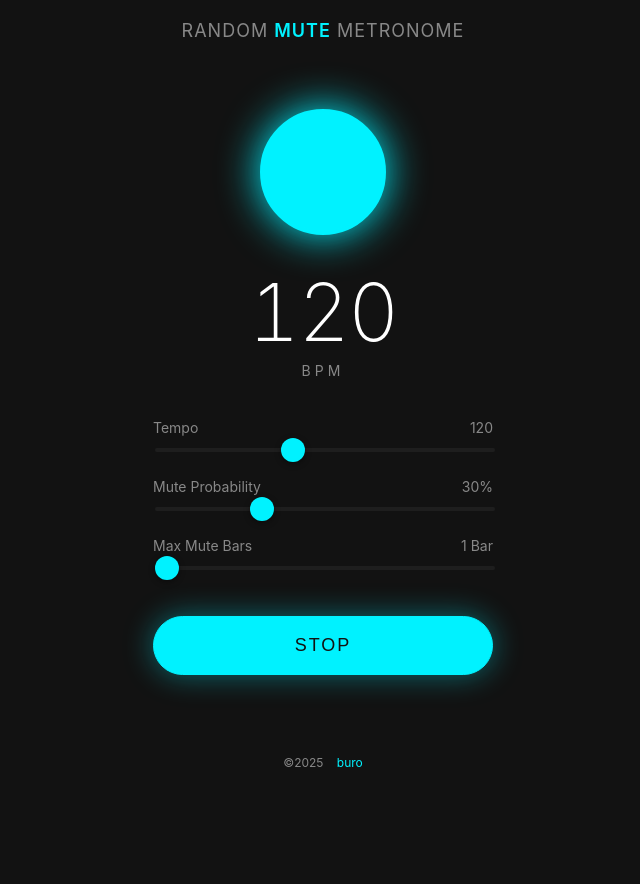
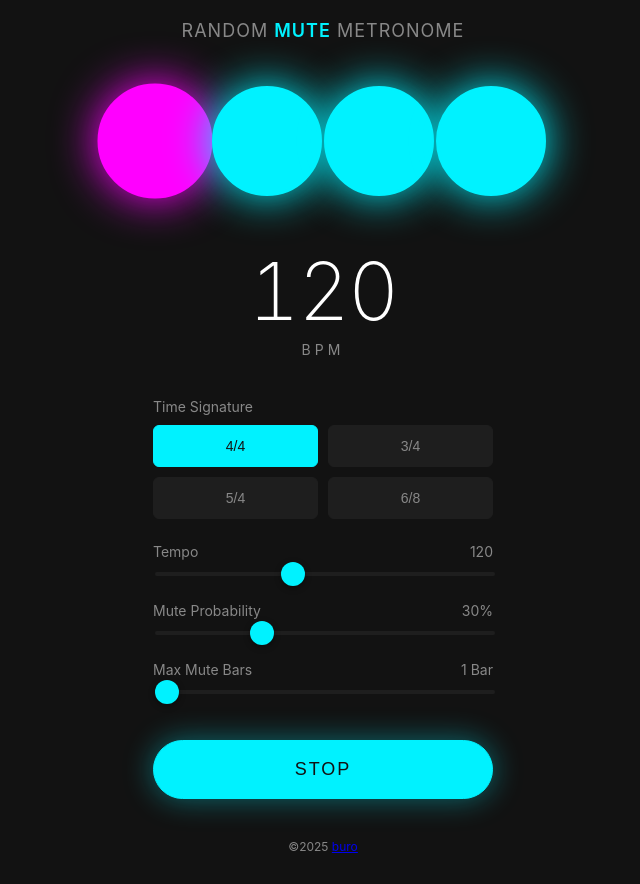
Before and after one commit to music-traning/random-metro, a plain HTML site: page index.html in a window 1280 px wide. Both pictures are taken after a click on the button "START". Shown: the whole page, without its empty margins (317-957 px from the left). Before the commit the page ends 800 px from the top, so only its background shows below. Drawn offline with Linux system fonts and the light colour scheme.

Commit message:
Add files via upload

```diff
--- a/index.html
+++ b/index.html
@@ -3,12 +3,13 @@
 <head>
     <meta charset="UTF-8">
     <meta name="viewport" content="width=device-width, initial-scale=1.0, maximum-scale=1.0, user-scalable=no">
-    <title>Random Mute Metronome (Improved)</title>
+    <title>Random Mute Metronome (Multi-Time)</title>
     <style>
         :root {
             --bg-color: #121212;
             --surface-color: #1e1e1e;
             --primary-color: #00f2ff;
+            --accent-color: #ff00ff;
             --muted-color: #444;
             --text-main: #ffffff;
             --text-sub: #888;
@@ -60,29 +61,51 @@
             padding: 20px 0;
         }
 
+        .visualizer-container {
+            display: flex;
+            gap: 12px;
+            margin-bottom: 40px;
+            align-items: center;
+            justify-content: center;
+            min-height: 140px;
+        }
+
         .visualizer {
-            width: 120px;
-            height: 120px;
+            width: 100px;
+            height: 100px;
             border-radius: 50%;
             background-color: transparent;
-            border: 4px solid var(--surface-color);
-            margin-bottom: 40px;
+            border: 3px solid var(--surface-color);
             transition: all 0.1s ease-out;
-            box-shadow: 0 0 20px rgba(0,0,0,0.5);
+            box-shadow: 0 0 15px rgba(0,0,0,0.5);
         }
 
         .visualizer.active {
             background-color: var(--primary-color);
             border-color: var(--primary-color);
             box-shadow: 0 0 40px var(--primary-color);
-            transform: scale(1.05);
+            transform: scale(1.1);
+        }
+
+        .visualizer.accent {
+            background-color: var(--accent-color);
+            border-color: var(--accent-color);
+            box-shadow: 0 0 40px var(--accent-color);
+            transform: scale(1.15);
         }
 
         .visualizer.ghost {
             border-color: var(--muted-color);
             background-color: transparent;
             box-shadow: none;
-            transform: scale(0.95);
+            transform: scale(0.9);
+        }
+
+        .beat-label {
+            position: absolute;
+            font-size: 11px;
+            color: var(--text-sub);
+            margin-top: 110px;
         }
 
         .bpm-container {
@@ -126,6 +149,34 @@
             justify-content: space-between;
             font-size: 14px;
             color: var(--text-sub);
+        }
+
+        .time-signature-buttons {
+            display: grid;
+            grid-template-columns: repeat(2, 1fr);
+            gap: 10px;
+        }
+
+        .time-btn {
+            padding: 12px;
+            background: var(--surface-color);
+            color: var(--text-sub);
+            border: 1px solid var(--surface-color);
+            border-radius: 6px;
+            cursor: pointer;
+            font-size: 14px;
+            transition: all 0.2s;
+            text-transform: uppercase;
+        }
+
+        .time-btn:active {
+            transform: scale(0.95);
+        }
+
+        .time-btn.active {
+            background: var(--primary-color);
+            color: var(--bg-color);
+            border-color: var(--primary-color);
         }
 
         .range-input {
@@ -204,35 +255,6 @@
             font-size: 12px;
             color: var(--text-sub);
         }
-
-        footer a {
-            color: var(--primary-color);
-            text-decoration: none;
-            margin-left: 10px;
-            transition: opacity 0.2s;
-        }
-
-        footer a:hover {
-            opacity: 0.8;
-            text-decoration: underline;
-        }
-
-        .timing-info {
-            position: fixed;
-            top: 10px;
-            right: 10px;
-            font-size: 11px;
-            color: var(--text-sub);
-            background: rgba(0,0,0,0.5);
-            padding: 8px 12px;
-            border-radius: 4px;
-            font-family: 'Courier New', monospace;
-            display: none;
-        }
-
-        .timing-info.show {
-            display: block;
-        }
     </style>
 </head>
 <body>
@@ -242,7 +264,7 @@
     </header>
 
     <main class="app-main">
-        <div id="visualizer" class="visualizer"></div>
+        <div id="visualizerContainer" class="visualizer-container"></div>
 
         <div class="bpm-container">
             <div class="bpm-value" id="bpmDisplay">120</div>
@@ -250,6 +272,18 @@
         </div>
 
         <div class="controls">
+            <div class="control-group">
+                <div class="control-header">
+                    <span>Time Signature</span>
+                </div>
+                <div class="time-signature-buttons">
+                    <button class="time-btn active" data-time="4/4">4/4</button>
+                    <button class="time-btn" data-time="3/4">3/4</button>
+                    <button class="time-btn" data-time="5/4">5/4</button>
+                    <button class="time-btn" data-time="6/8">6/8</button>
+                </div>
+            </div>
+
             <div class="control-group">
                 <div class="control-header">
                     <span>Tempo</span>
@@ -278,10 +312,8 @@
         </div>
     </main>
 
-    <div class="timing-info" id="timingInfo"></div>
-
     <footer>
-        ©2025  <a href="https://note.com/jazzy_begin">buro</a>
+        ©2025 <a href="https://note.com/jazzy_begin">buro</a>
     </footer>
 
     <script>
@@ -300,11 +332,25 @@
         let muteProb = 30;
         let maxMuteBars = 1;
 
-        const visualizer = document.getElementById('visualizer');
+        // 拍子設定
+        let timeSignature = '4/4';
+        let beatsPerBar = 4;  // 4/4の場合
+
+        // タイム署名の定義
+        const timeSigs = {
+            '4/4': { beats: 4, accentBeats: [0] },
+            '3/4': { beats: 3, accentBeats: [0] },
+            '5/4': { beats: 5, accentBeats: [0] },
+            '6/8': { beats: 6, accentBeats: [0, 3] } // 6/8は二重アクセント
+        };
+
         const playBtn = document.getElementById('playBtn');
         const bpmRange = document.getElementById('bpmRange');
         const probRange = document.getElementById('probRange');
         const durRange = document.getElementById('durRange');
+        const visualizerContainer = document.getElementById('visualizerContainer');
+        const timeButtons = document.querySelectorAll('.time-btn');
+
         const displays = {
             bpm: document.getElementById('bpmDisplay'),
             bpmSmall: document.getElementById('bpmVal'),
@@ -314,15 +360,33 @@
 
         const lookahead = 25.0;
         const scheduleAheadTime = 0.1;
+        const visualQueue = [];
+        const visualizers = {};
 
-        // ============ 改善: 高精度タイミング用キュー ============
-        const visualQueue = [];
+        // ビジュアライザーを動的生成
+        function createVisualizers() {
+            visualizerContainer.innerHTML = '';
+            Object.keys(visualizers).forEach(k => delete visualizers[k]);
+
+            for (let i = 0; i < beatsPerBar; i++) {
+                const container = document.createElement('div');
+                container.style.position = 'relative';
+
+                const viz = document.createElement('div');
+                viz.className = 'visualizer';
+                viz.id = `viz-${i}`;
+
+                container.appendChild(viz);
+                visualizerContainer.appendChild(container);
+                visualizers[i] = viz;
+            }
+        }
 
         function nextNote() {
             const secondsPerBeat = 60.0 / bpm;
             nextNoteTime += secondsPerBeat;
             currentBeat++;
-            if (currentBeat === 4) {
+            if (currentBeat === beatsPerBar) {
                 currentBeat = 0;
             }
         }
@@ -338,23 +402,26 @@
             gainNode.connect(audioCtx.destination);
 
             const isGhost = isMuted;
+            const config = timeSigs[timeSignature];
+            const isAccent = config.accentBeats.includes(beatNumber);
 
             if (!isMuted) {
-                osc.frequency.value = (beatNumber === 0) ? 1000 : 800;
+                osc.frequency.value = isAccent ? 1000 : 800;
                 gainNode.gain.setValueAtTime(1, time);
                 gainNode.gain.exponentialRampToValueAtTime(0.001, time + 0.05);
                 osc.start(time);
                 osc.stop(time + 0.1);
             }
 
-            // 改善: ビジュアル更新を高精度キューに追加
-            syncVisualWithAudio(time, isGhost);
+            syncVisualWithAudio(time, isGhost, beatNumber, isAccent);
         }
 
-        function syncVisualWithAudio(scheduledTime, isGhost) {
+        function syncVisualWithAudio(scheduledTime, isGhost, beatNumber, isAccent) {
             visualQueue.push({
                 scheduledTime: scheduledTime,
                 isGhost: isGhost,
+                beatNumber: beatNumber,
+                isAccent: isAccent,
                 rafCallback: null
             });
         }
@@ -384,7 +451,6 @@
             }
         }
 
-        // ============ 改善: requestAnimationFrame ベースの高精度ビジュアル処理 ============
         function processVisualQueue() {
             if (!isPlaying) return;
 
@@ -393,21 +459,16 @@
                 const timeDiff = item.scheduledTime - audioCtx.currentTime;
 
                 if (timeDiff <= 0) {
-                    // 時刻に達した：即座に実行
-                    triggerVisual(item.isGhost);
+                    triggerVisual(item.beatNumber, item.isGhost, item.isAccent);
                     visualQueue.splice(i, 1);
                 } else if (timeDiff < 0.05) {
-                    // 50ms以内：requestAnimationFrameで継続監視
                     if (!item.rafCallback) {
-                        item.rafCallback = true; // マーク済み
+                        item.rafCallback = true;
                     }
                 } else {
-                    // 50ms以上先：setTimeoutで次のチェック時刻まで待つ
                     if (!item.rafCallback) {
                         const sleepTime = Math.max(1, (timeDiff - 0.05) * 1000);
-                        setTimeout(() => {
-                            // このタイムアウト後、次の requestAnimationFrame で処理される
-                        }, sleepTime);
+                        setTimeout(() => {}, sleepTime);
                         item.rafCallback = true;
                     }
                 }
@@ -418,18 +479,37 @@
             }
         }
 
-        function triggerVisual(isGhost) {
-            if (!isPlaying) return;
+        function triggerVisual(beatNumber, isGhost, isAccent) {
+            if (!isPlaying || !visualizers[beatNumber]) return;
 
-            visualizer.classList.remove('active', 'ghost');
-            void visualizer.offsetWidth;
+            const viz = visualizers[beatNumber];
+            viz.classList.remove('active', 'ghost', 'accent');
+            void viz.offsetWidth;
 
             if (isGhost) {
-                visualizer.classList.add('ghost');
+                viz.classList.add('ghost');
+            } else if (isAccent) {
+                viz.classList.add('accent');
             } else {
-                visualizer.classList.add('active');
+                viz.classList.add('active');
             }
         }
+
+        // タイム署名ボタンリスナー
+        timeButtons.forEach(btn => {
+            btn.addEventListener('click', () => {
+                if (isPlaying) return; // 再生中は変更不可
+
+                timeButtons.forEach(b => b.classList.remove('active'));
+                btn.classList.add('active');
+
+                timeSignature = btn.dataset.time;
+                beatsPerBar = timeSigs[timeSignature].beats;
+
+                createVisualizers();
+                currentBeat = 0;
+            });
+        });
 
         playBtn.addEventListener('click', () => {
             if (isPlaying) {
@@ -438,7 +518,9 @@
                 cancelAnimationFrame(rafID);
                 playBtn.textContent = "START";
                 playBtn.classList.remove('playing');
-                visualizer.classList.remove('active', 'ghost');
+                Object.values(visualizers).forEach(v => {
+                    v.classList.remove('active', 'ghost', 'accent');
+                });
                 visualQueue.length = 0;
             } else {
                 if (audioCtx.state === 'suspended') {
@@ -453,7 +535,7 @@
                 visualQueue.length = 0;
 
                 scheduler();
-                processVisualQueue(); // 高精度ビジュアル処理開始
+                processVisualQueue();
                 playBtn.textContent = "STOP";
                 playBtn.classList.add('playing');
             }
@@ -475,6 +557,9 @@
             const label = maxMuteBars === 1 ? " Bar" : " Bars";
             displays.dur.textContent = maxMuteBars + label;
         });
+
+        // 初期化
+        createVisualizers();
     </script>
 </body>
 </html>
```
